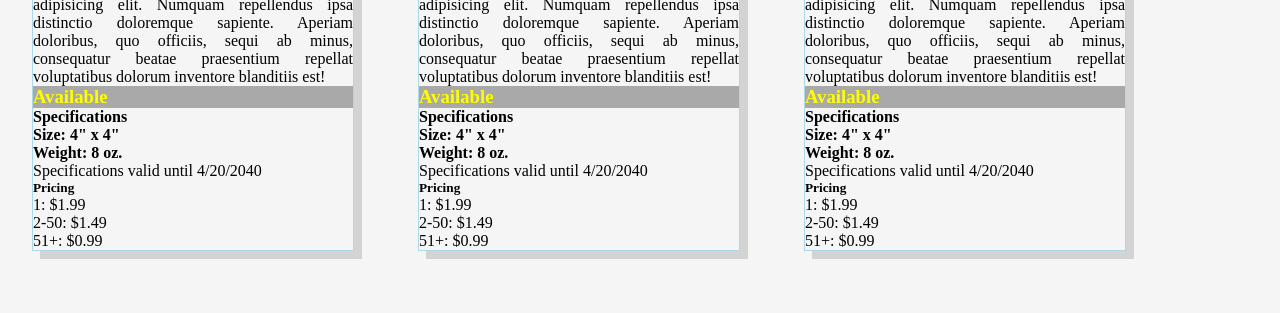
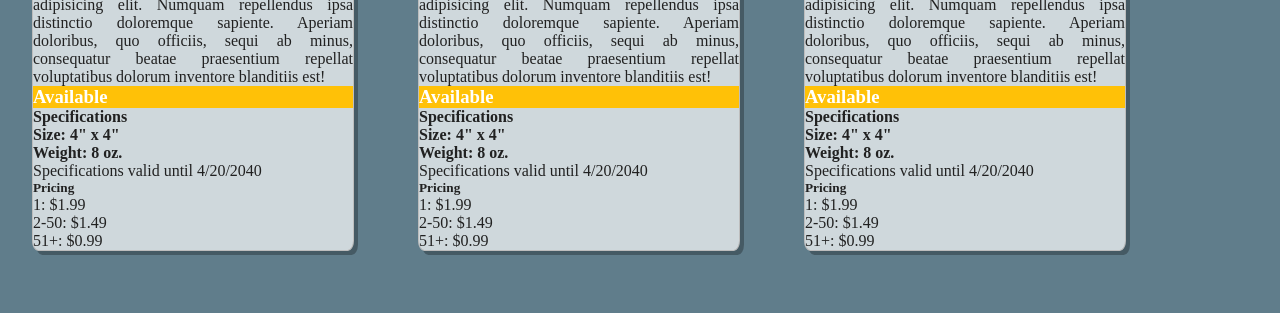
Before and after one commit to danapham/product-cards, a plain HTML site: page index.html in a window 1280 px wide. Shown: the part 306-619 px from the top of the page. Drawn offline with Linux system fonts and the light colour scheme.

Commit message:
changed colors according to color palette

```diff
--- a/main.css
+++ b/main.css
@@ -3,17 +3,20 @@
   margin: 0;
 }
 body {
-  background-color: whitesmoke;
+  background-color: #607D8B;
   display: flex;
   flex-wrap: wrap;
   max-width: 90rem;
   min-width: 90rem;
 }
 .card-style {
-  border: solid 1px lightblue;
+  border: solid 1px #BDBDBD;
   width: 20rem;
-  box-shadow: .5rem .5rem lightgray;
+  box-shadow: .25rem .25rem #455A64;
   margin: 2rem;
+  background-color: #CFD8DC;
+  border-radius: 2%;
+  color: #212121;
 }
 img {
   height: 14rem;
@@ -29,6 +32,6 @@ h2 {
   text-align: justify;
 }
 h3 {
-  background-color: #A9A9A9;
-  color: yellow;
+  background-color: #FFC107;
+  color: #FFFFFF;
 }
```
